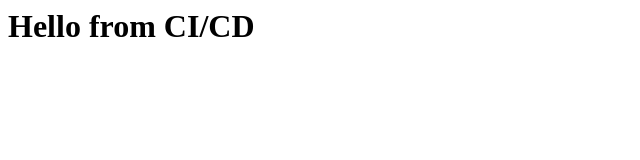
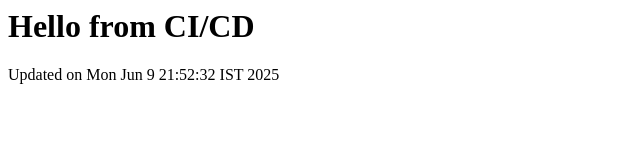
Before and after one commit to dhanushreddy13/my-web-app, a plain HTML site: page index.html in a window 1280 px wide. Shown: the whole page, without its empty margins (0-640 px from the left). Drawn offline with Linux system fonts and the light colour scheme.

Commit message:
Updated at Mon Jun  9 21:52:34 IST 2025

```diff
--- a/index.html
+++ b/index.html
@@ -1 +1,2 @@
 <h1>Hello from CI/CD</h1>
+<p>Updated on Mon Jun  9 21:52:32 IST 2025</p>
```
